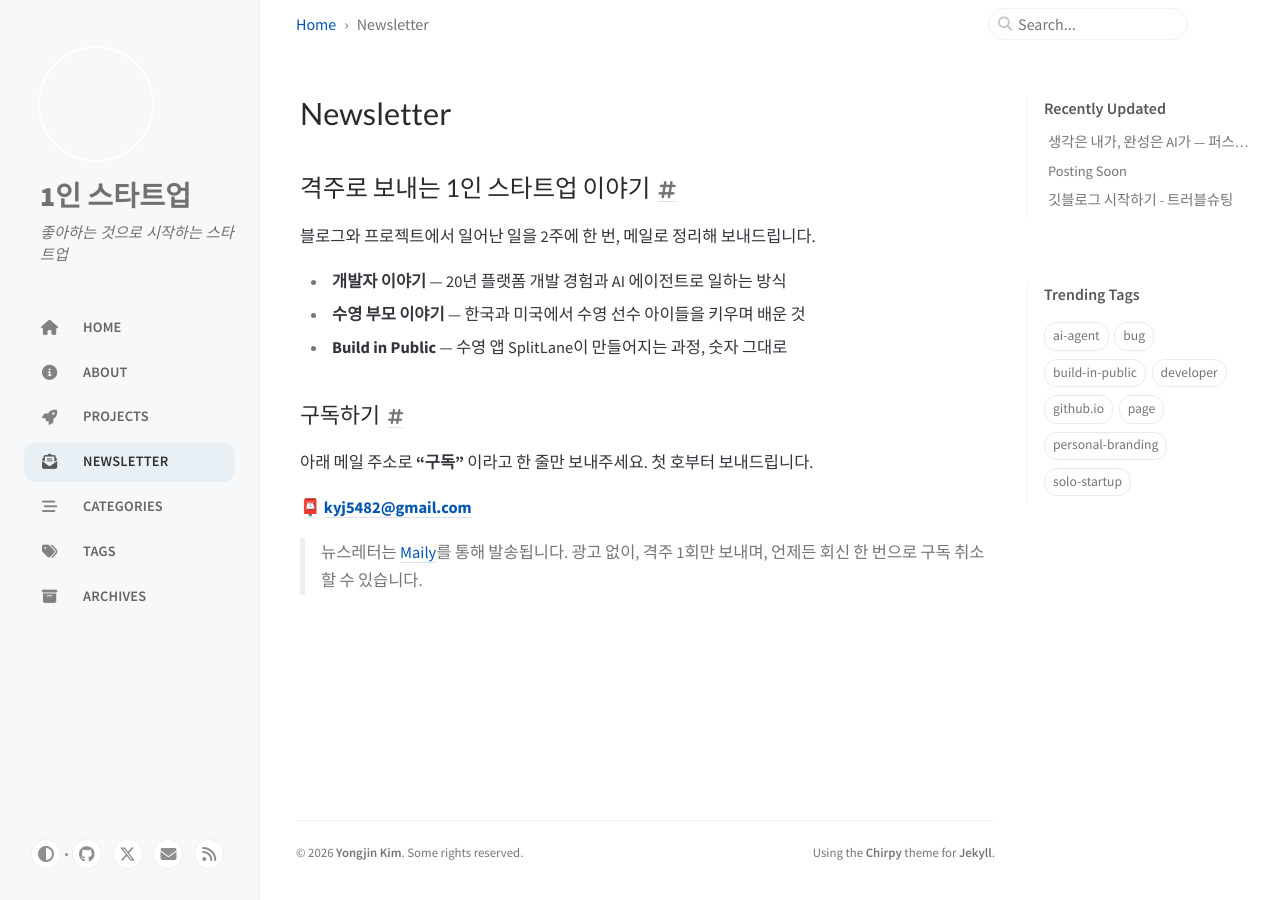
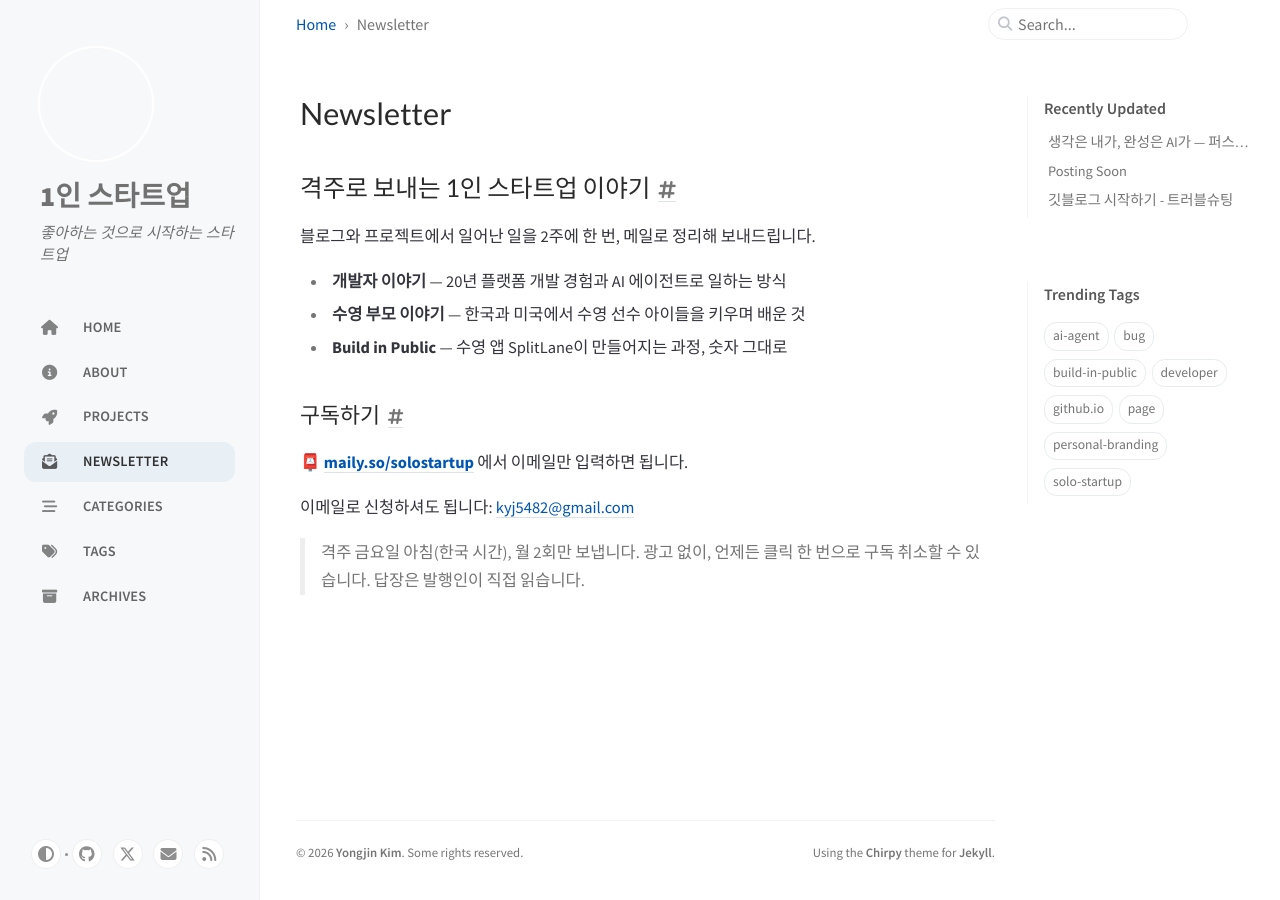
Before and after one commit to kyj5482/kyj5482.github.io, a Jekyll site: the page built from _tabs/newsletter.md, in a window 1280 px wide. Built offline with Jekyll 4.4.1, drawn with Linux system fonts in a browser that asks for light colours; cached includes are drawn as plain includes.

Commit message:
Maily 구독 링크 연결 (maily.so/solostartup) (#5)
- 홈페이지 히어로·뉴스레터 섹션 버튼을 Maily 구독 페이지로 연결
  (이메일 신청 경로는 보조로 유지)
- Newsletter 탭 구독 안내를 Maily 중심으로 갱신
- 로드맵 0-7(이메일 리스트 개설) 완료 처리, 체크리스트·뉴스레터 키트 갱신


Claude-Session: https://claude.ai/code/session_01XZTZbh7JJgSYXoCbQ9AHX3

Co-authored-by: Claude <noreply@anthropic.com>

```diff
--- a/_tabs/newsletter.md
+++ b/_tabs/newsletter.md
@@ -14,9 +14,9 @@ order: 3
 
 ### 구독하기
 
-아래 메일 주소로 **"구독"** 이라고 한 줄만 보내주세요. 첫 호부터 보내드립니다.
+📮 **[maily.so/solostartup](https://maily.so/solostartup)** 에서 이메일만 입력하면 됩니다.
 
-📮 **[kyj5482@gmail.com](mailto:kyj5482@gmail.com?subject=뉴스레터%20구독)**
+이메일로 신청하셔도 됩니다: [kyj5482@gmail.com](mailto:kyj5482@gmail.com?subject=뉴스레터%20구독)
 
-> 뉴스레터는 [Maily](https://maily.so)를 통해 발송됩니다.
-> 광고 없이, 격주 1회만 보내며, 언제든 회신 한 번으로 구독 취소할 수 있습니다.
+> 격주 금요일 아침(한국 시간), 월 2회만 보냅니다.
+> 광고 없이, 언제든 클릭 한 번으로 구독 취소할 수 있습니다. 답장은 발행인이 직접 읽습니다.
```
Also changed, not shown: _branding/02-roadmap-2026-2028.md (+1 -1 lines), _branding/05-checklist.md (+3 -2 lines), _branding/06-newsletter-kit.md (+5 -5 lines), index.html (+3 -4 lines).
